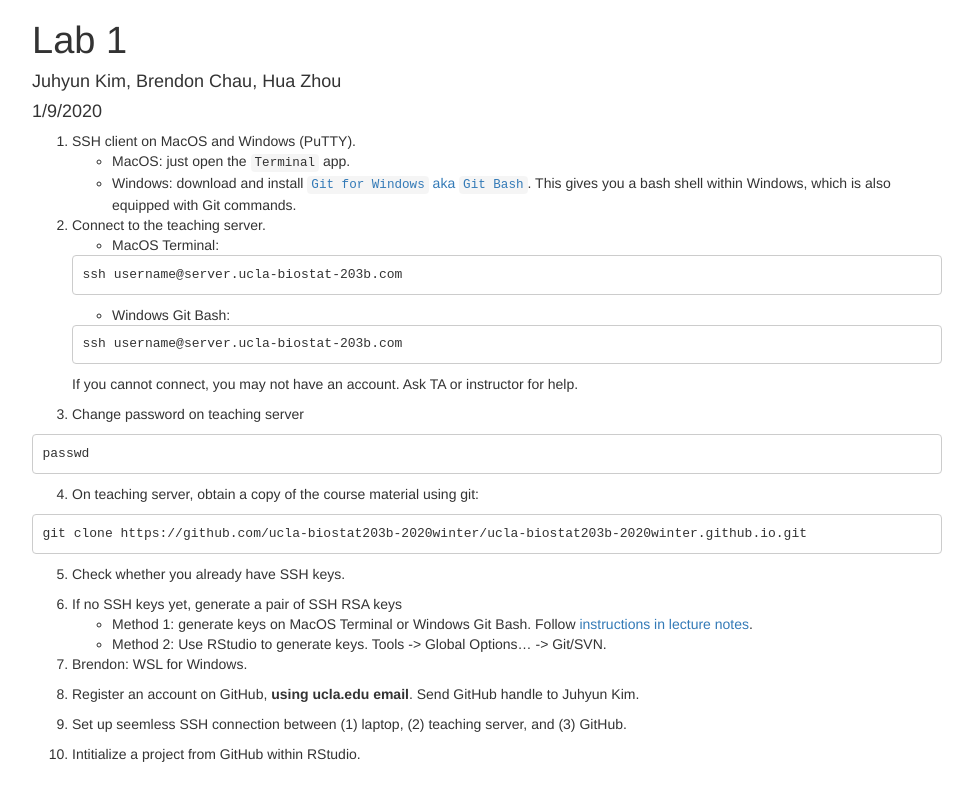
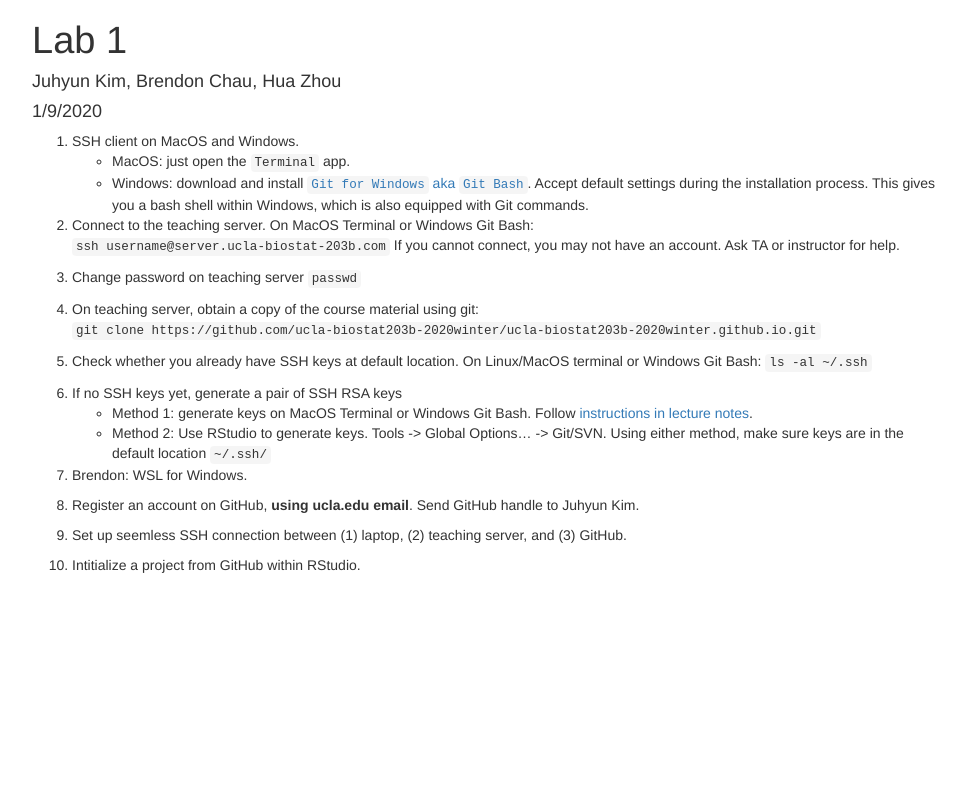
Before and after one commit to ucla-biostat203b-2020winter/ucla-biostat203b-2020winter.github.io, a Jekyll site: the page labs/lab01/lab01.html, which Jekyll copies as it is, in a window 1280 px wide. Shown: the top 801 px of the page, without its empty margins (153-1126 px from the left). Built offline with Jekyll 4.4.1, drawn with Linux system fonts in a browser that asks for light colours.

Commit message:
minor edits

```diff
--- a/labs/lab01/lab01.html
+++ b/labs/lab01/lab01.html
@@ -370,38 +370,23 @@ summary {
 
 
 <ol style="list-style-type: decimal">
-<li>SSH client on MacOS and Windows (PuTTY).
+<li>SSH client on MacOS and Windows.
 <ul>
 <li>MacOS: just open the <code>Terminal</code> app.<br />
 </li>
-<li>Windows: download and install <a href="https://gitforwindows.org"><code>Git for Windows</code> aka <code>Git Bash</code></a>. This gives you a bash shell within Windows, which is also equipped with Git commands.</li>
+<li>Windows: download and install <a href="https://gitforwindows.org"><code>Git for Windows</code> aka <code>Git Bash</code></a>. Accept default settings during the installation process. This gives you a bash shell within Windows, which is also equipped with Git commands.</li>
 </ul></li>
-<li>Connect to the teaching server.
-<ul>
-<li>MacOS Terminal:<br />
-</li>
-</ul>
-<pre><code>ssh username@server.ucla-biostat-203b.com</code></pre>
-<ul>
-<li>Windows Git Bash:</li>
-</ul>
-<pre><code>ssh username@server.ucla-biostat-203b.com</code></pre>
-<p>If you cannot connect, you may not have an account. Ask TA or instructor for help.</p></li>
-<li>Change password on teaching server</li>
-</ol>
-<pre><code>passwd</code></pre>
-<ol start="4" style="list-style-type: decimal">
-<li>On teaching server, obtain a copy of the course material using git:<br />
-</li>
-</ol>
-<pre><code>git clone https://github.com/ucla-biostat203b-2020winter/ucla-biostat203b-2020winter.github.io.git</code></pre>
-<ol start="5" style="list-style-type: decimal">
-<li><p>Check whether you already have SSH keys.</p></li>
+<li><p>Connect to the teaching server. On MacOS Terminal or Windows Git Bash:<br />
+<code>ssh username@server.ucla-biostat-203b.com</code> If you cannot connect, you may not have an account. Ask TA or instructor for help.</p></li>
+<li><p>Change password on teaching server <code>passwd</code></p></li>
+<li><p>On teaching server, obtain a copy of the course material using git:<br />
+<code>git clone https://github.com/ucla-biostat203b-2020winter/ucla-biostat203b-2020winter.github.io.git</code></p></li>
+<li><p>Check whether you already have SSH keys at default location. On Linux/MacOS terminal or Windows Git Bash: <code>ls -al ~/.ssh</code></p></li>
 <li>If no SSH keys yet, generate a pair of SSH RSA keys
 <ul>
 <li>Method 1: generate keys on MacOS Terminal or Windows Git Bash. Follow <a href="https://ucla-biostat203b-2020winter.github.io/slides/02-linux/linux.html#steps-to-generate-keys">instructions in lecture notes</a>.<br />
 </li>
-<li>Method 2: Use RStudio to generate keys. Tools -&gt; Global Options… -&gt; Git/SVN.</li>
+<li>Method 2: Use RStudio to generate keys. Tools -&gt; Global Options… -&gt; Git/SVN. Using either method, make sure keys are in the default location <code>~/.ssh/</code></li>
 </ul></li>
 <li><p>Brendon: WSL for Windows.</p></li>
 <li><p>Register an account on GitHub, <strong>using ucla.edu email</strong>. Send GitHub handle to Juhyun Kim.</p></li>
```
Also changed, not shown: _posts/2020-01-09-week1-day2.md (+0 -1 lines), labs/lab01/lab01.Rmd (+8 -12 lines).
